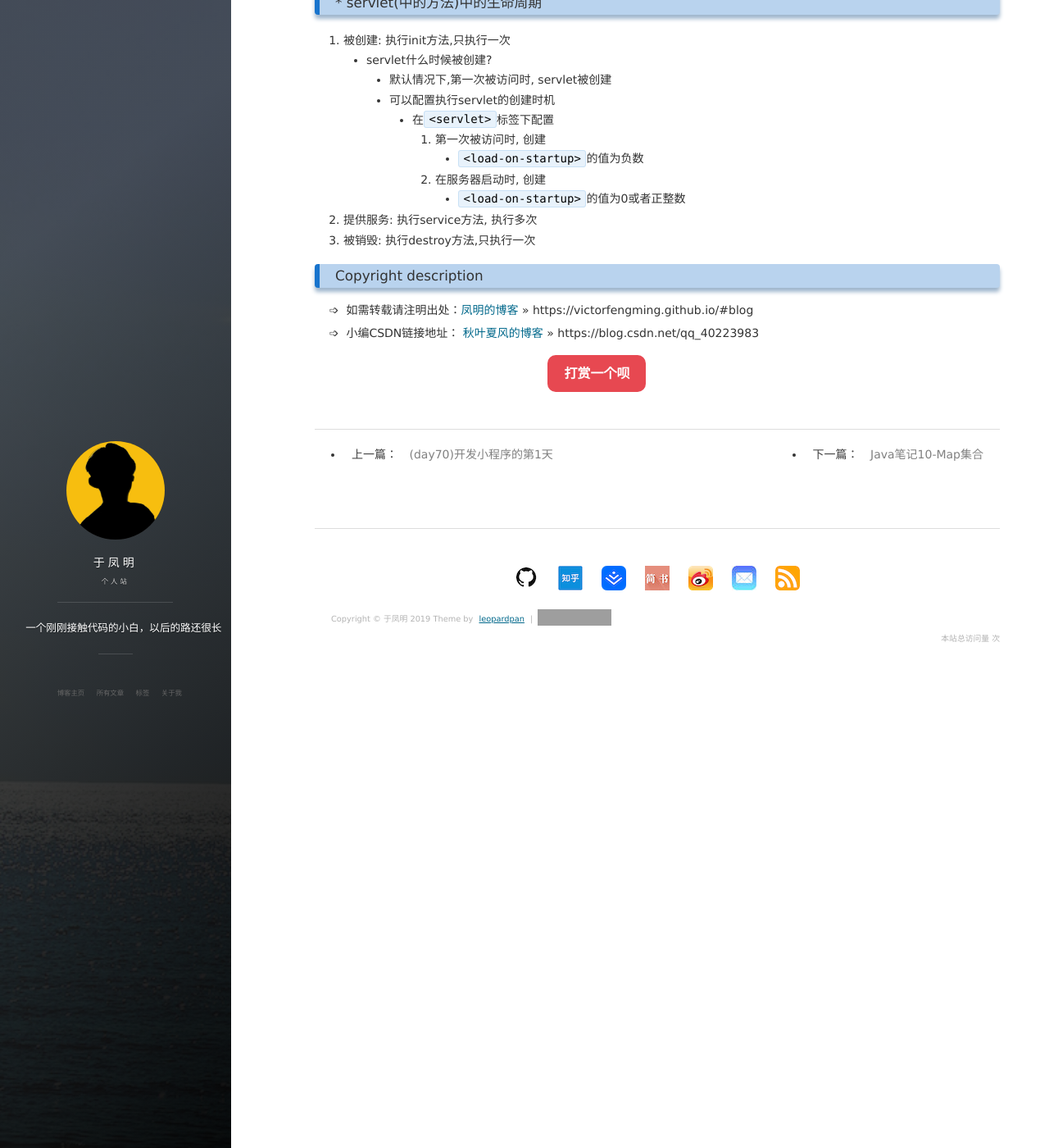
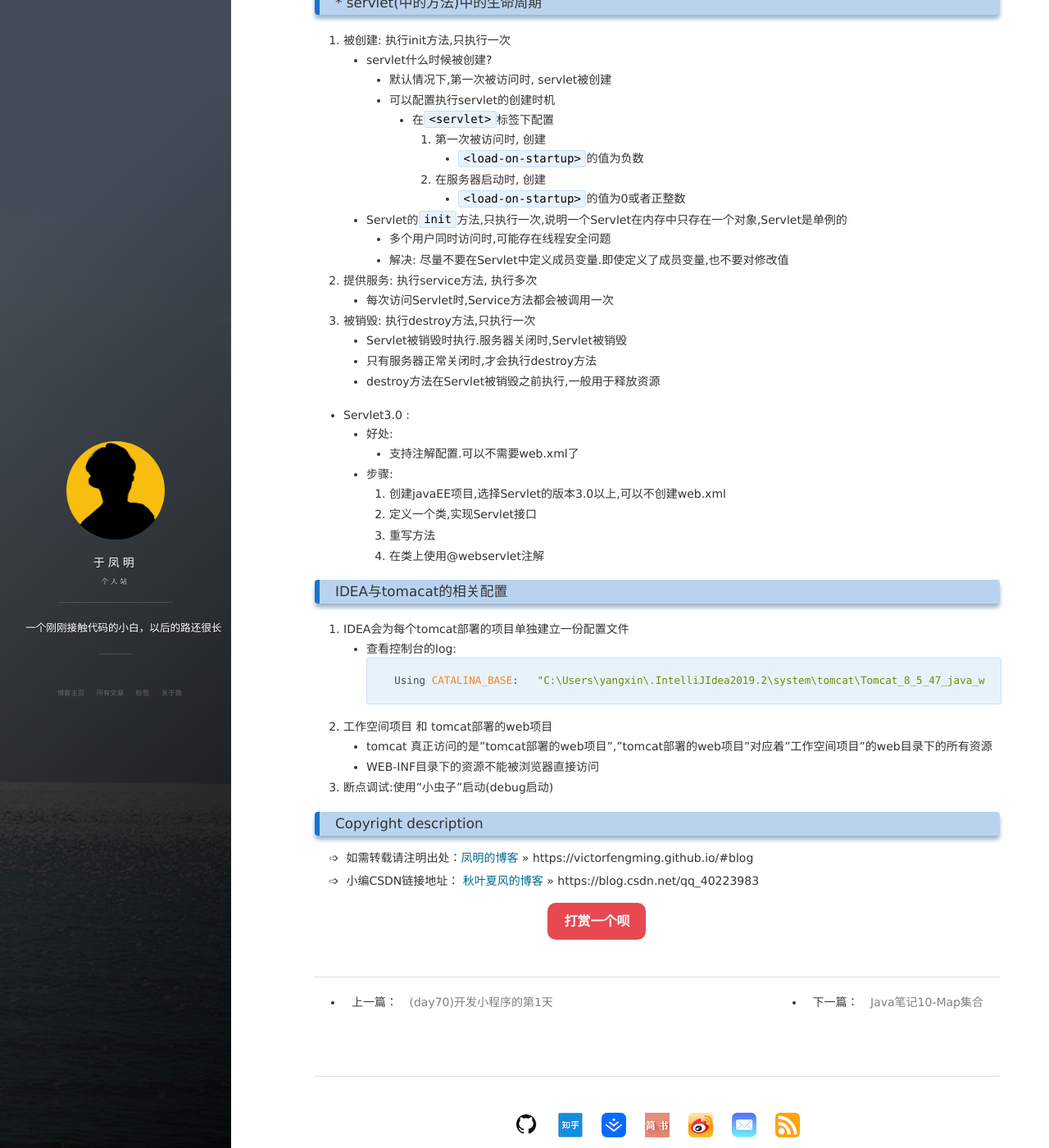
Before and after one commit to victorfengming/victorfengming.github.io.leopardpan, a Jekyll site: the page built from _posts/java/2019-10-22-servlet.markdown, in a window 1280 px wide and 1400 px high, scrolled down 1025 px. Shown: the whole window at 82% size. Built offline with Jekyll 4.4.1, drawn with Linux system fonts in a browser that asks for light colours; nearby versions of some CDN libraries; comment, search, counter and statistics services are not loaded; grey boxes are pictures that could not be loaded.

Commit message:
servlet的配置以及使用完结__

````diff
--- a/_posts/java/2019-10-22-servlet.markdown
+++ b/_posts/java/2019-10-22-servlet.markdown
@@ -55,6 +55,32 @@ alt+enter
                     * `<load-on-startup>`的值为负数
                 2. 在服务器启动时, 创建
                     * `<load-on-startup>`的值为0或者正整数
+    * Servlet的`init`方法,只执行一次,说明一个Servlet在内存中只存在一个对象,Servlet是单例的
+        * 多个用户同时访问时,可能存在线程安全问题
+        * 解决: 尽量不要在Servlet中定义成员变量.即使定义了成员变量,也不要对修改值
+2. 提供服务: 执行service方法, 执行多次
+    * 每次访问Servlet时,Service方法都会被调用一次
+3. 被销毁: 执行destroy方法,只执行一次
+    * Servlet被销毁时执行.服务器关闭时,Servlet被销毁
+    * 只有服务器正常关闭时,才会执行destroy方法
+    * destroy方法在Servlet被销毁之前执行,一般用于释放资源
 
-2. 提供服务: 执行service方法, 执行多次
-3. 被销毁: 执行destroy方法,只执行一次
+* Servlet3.0 :
+    * 好处:
+        * 支持注解配置.可以不需要web.xml了
+    * 步骤:
+        1. 创建javaEE项目,选择Servlet的版本3.0以上,可以不创建web.xml
+        2. 定义一个类,实现Servlet接口
+        3. 重写方法
+        4. 在类上使用@webservlet注解
+
+### IDEA与tomacat的相关配置
+1. IDEA会为每个tomcat部署的项目单独建立一份配置文件
+    * 查看控制台的log:
+    ```cmd
+    Using CATALINA_BASE:   "C:\Users\yangxin\.IntelliJIdea2019.2\system\tomcat\Tomcat_8_5_47_java_web_2"
+    ```
+2. 工作空间项目 和 tomcat部署的web项目
+    * tomcat 真正访问的是"tomcat部署的web项目","tomcat部署的web项目"对应着"工作空间项目"的web目录下的所有资源
+    * WEB-INF目录下的资源不能被浏览器直接访问
+3. 断点调试:使用"小虫子"启动(debug启动)
````
